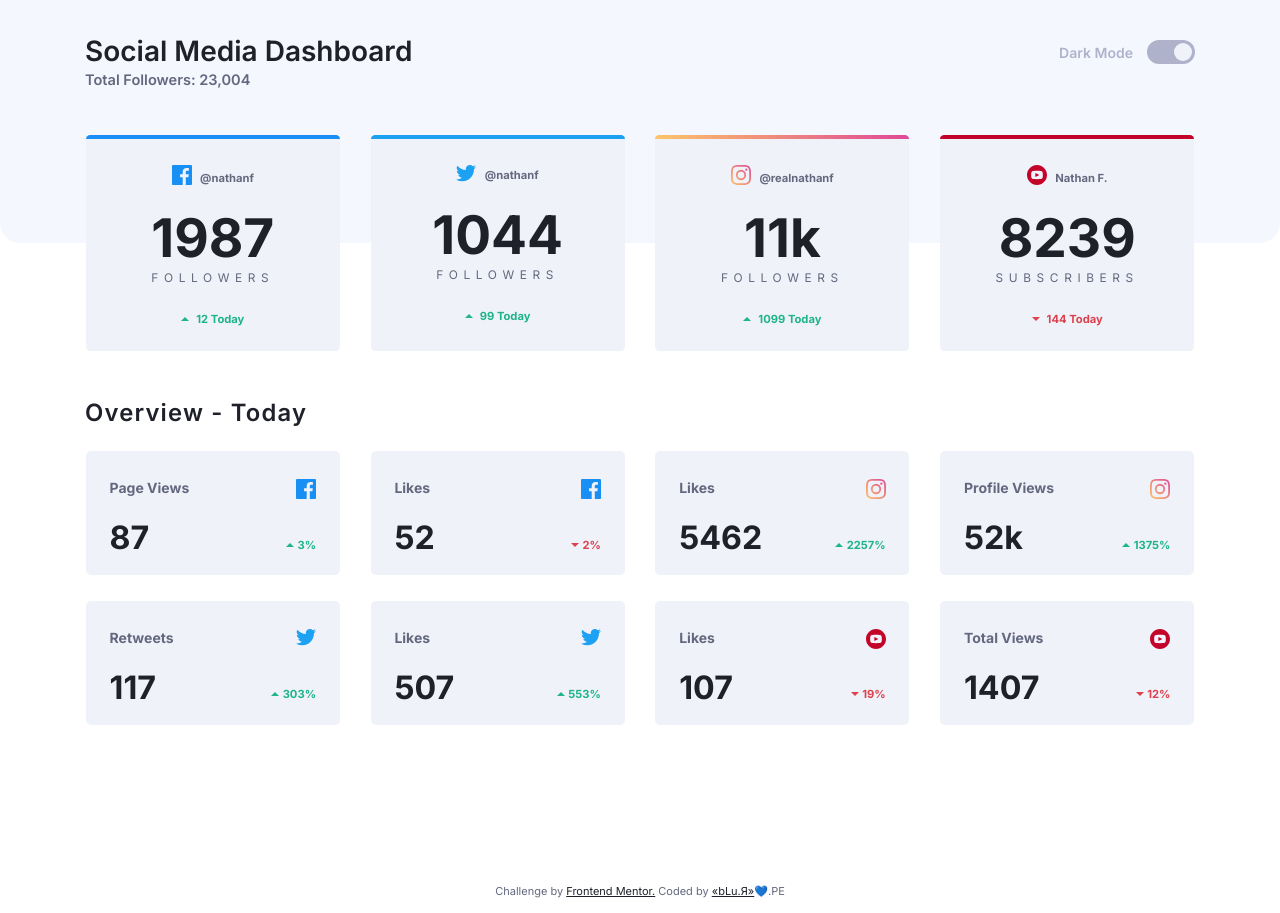
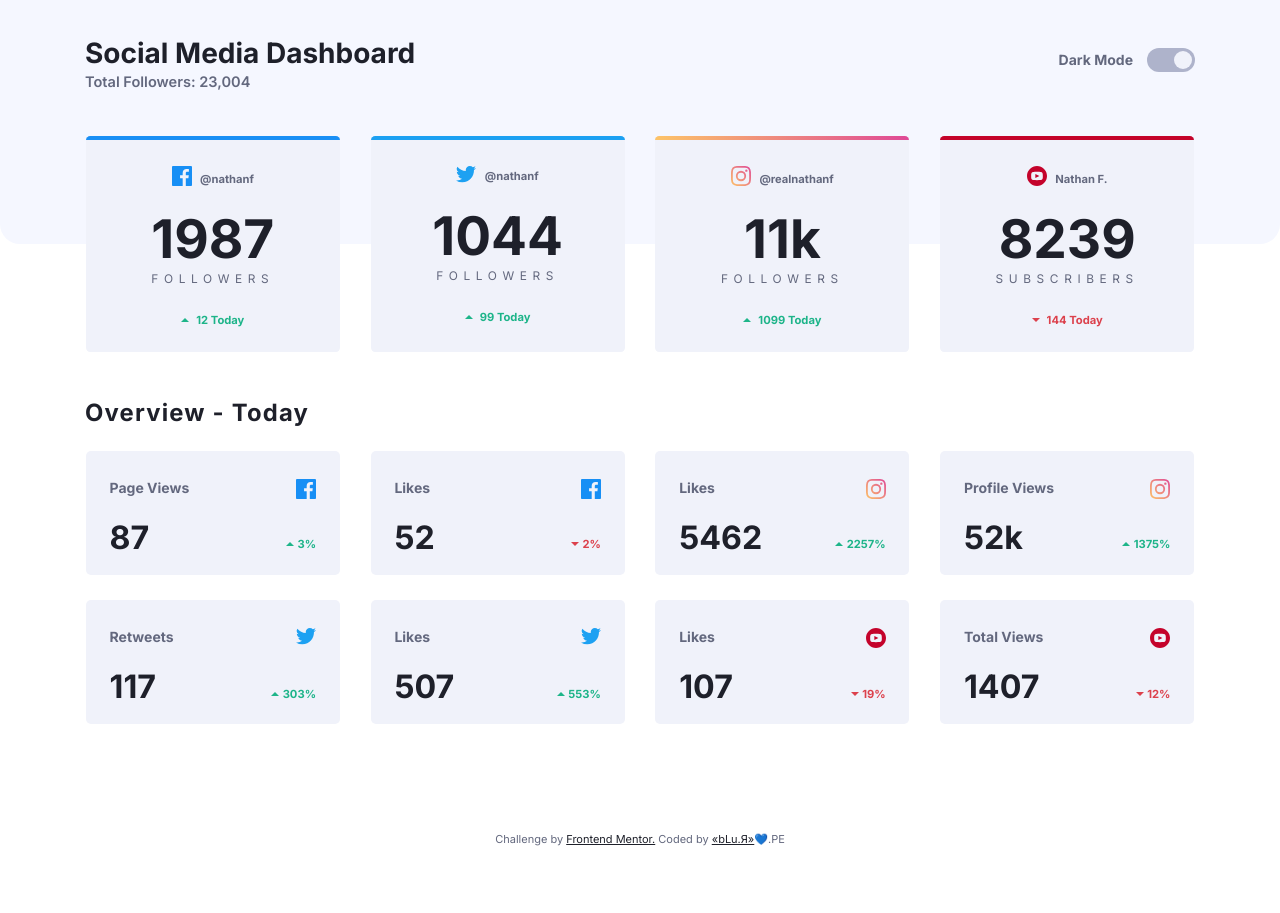
Before and after one commit to blu-R/social-media-dashboard-darklight, a plain HTML site: page index.html in a window 1280 px wide. Both pictures are taken after a click on the element 1171 px from the left and 52 px from the top of the page. After the commit the page ends 861 px from the top, so only its background shows below. Drawn offline with Linux system fonts and the light colour scheme.

Commit message:
Some color/alignment fixes and store the user preference added

```diff
--- a/index.html
+++ b/index.html
@@ -46,7 +46,7 @@
                 </div>
                 <footer class="principal-card__footer">
                     <img class="principal-card__arrowhead" src="./images/icon-up.svg" alt="" aria-hidden="true">
-                    <p class="principal-card__statistic">12 Today</p>
+                    <p class="principal-card__statistic up">12 Today</p>
                 </footer>
             </article>
             <!-- Principal Card 2 -->
--- a/index.js
+++ b/index.js
@@ -1,6 +1,9 @@
-console.log("kame house");
 const toggle = document.querySelector(".toggle");
+const hr = document.querySelector(".header__hr");
 const toggleCircle = document.querySelector(".toggle__circle");
+const currentTheme = localStorage.getItem("theme")
+    ? localStorage.getItem("theme")
+    : null;
 
 let on = true;
 const toggleTheme = () => {
@@ -8,12 +11,16 @@ const toggleTheme = () => {
         document.documentElement.setAttribute("data-theme", "light");
         toggle.classList.remove("toggle-bg-gradient");
         toggleCircle.classList.add("toggle__circle-on");
+        hr.style.opacity = 1;
+        localStorage.setItem("theme", "light");
 
         on = false;
     } else {
         document.documentElement.setAttribute("data-theme", "dark");
         toggle.classList.add("toggle-bg-gradient");
         toggleCircle.classList.remove("toggle__circle-on");
+        hr.style.opacity = 0.2;
+        localStorage.setItem("theme", "dark");
 
         on = true;
     }
@@ -30,5 +37,9 @@ const out = () => {
     }
 };
 
+if (currentTheme === "light") {
+    toggleTheme();
+}
+
 toggle.addEventListener("mouseover", over, false);
 toggle.addEventListener("mouseout", out, false);
--- a/styles/style.css
+++ b/styles/style.css
@@ -18,7 +18,6 @@
     --text-color-blue: hsl(228, 34%, 66%);
     --text-color-white: hsl(0, 0%, 100%);
 
-    --toggle-label: hsl(228, 34%, 66%);
     --toggle-color-bg-1: hsl(210, 78%, 56%);
     --toggle-color-bg-2: hsl(146, 68%, 55%);
     --toggle-color-bg: hsl(0, 0%, 100%);
@@ -33,7 +32,6 @@
     --text-color-blue: hsl(228, 12%, 44%);
     --text-color-white: hsl(230, 17%, 14%);
 
-    --toggle-label: hsl(230, 22%, 74%);
     --toggle-color-bg: hsl(230, 22%, 74%);
 }
 
@@ -49,7 +47,6 @@ html {
 body {
     font-family: "Inter", sans-serif;
     margin: 0;
-    /* padding: 40px 25px 15px; */
     background-color: var(--bg-color);
     color: var(--text-color-blue);
 }
@@ -67,13 +64,13 @@ img {
 /* ---HEADER --- */
 .header {
     background-color: var(--bg-color-top);
-    padding: 34px 25px 40px;
+    padding: 36px 25px 40px;
     border-bottom-left-radius: 20px;
     border-bottom-right-radius: 20px;
 }
 .header__title {
     font-size: 1.7rem;
-    font-weight: 600;
+    font-weight: 700;
     margin-bottom: 0.2em;
     color: var(--text-color-white);
 }
@@ -96,10 +93,10 @@ img {
 }
 .darklight__label {
     font-size: 1rem;
-    font-weight: 600;
+    font-weight: 700;
     order: -1;
     transition: 0.4s;
-    color: var(--toggle-label);
+    color: var(--text-color-blue);
 }
 .toggle {
     width: 48px;
@@ -228,7 +225,7 @@ img {
 .overview__title {
     color: var(--text-color-white);
     font-size: 1.7rem;
-    font-weight: 600;
+    font-weight: 700;
     letter-spacing: 0.05em;
     margin-bottom: 1.3em;
 }
@@ -283,10 +280,8 @@ img {
 
 /* --- FOOTER --- */
 .footer {
-    height: 80px;
     display: flex;
     justify-content: center;
-    align-items: flex-end;
     padding-bottom: 15px;
 }
 .attribution {
@@ -299,7 +294,7 @@ img {
 
 @media (726px <= width) {
     .header {
-        padding: 34px 50px 80px;
+        padding: 36px 50px 80px;
     }
     .header-container {
         display: grid;
@@ -326,7 +321,7 @@ img {
         grid-area: darklight;
         align-self: center;
         justify-content: flex-end;
-        margin-bottom: 0;
+        margin-bottom: -0.8em;
     }
     .darklight__label {
         margin-right: 1em;
@@ -341,7 +336,7 @@ img {
 
     /* --- PRINCIPAL SECTION --- */
     .principal {
-        margin-bottom: 3.4em;
+        margin-bottom: 3.3em;
     }
     .principal-card {
         width: min(100%, 275px);
@@ -371,7 +366,7 @@ img {
     .header {
         padding-left: 83px;
         padding-right: 83px;
-        padding-bottom: 135px;
+        padding-bottom: 134px;
     }
     .header-container,
     .overview__title {
```
Also changed, not shown: screenshots/desktop-dark.png, screenshots/desktop-light.png, screenshots/mobile-dark.png, screenshots/mobile-light.png.
